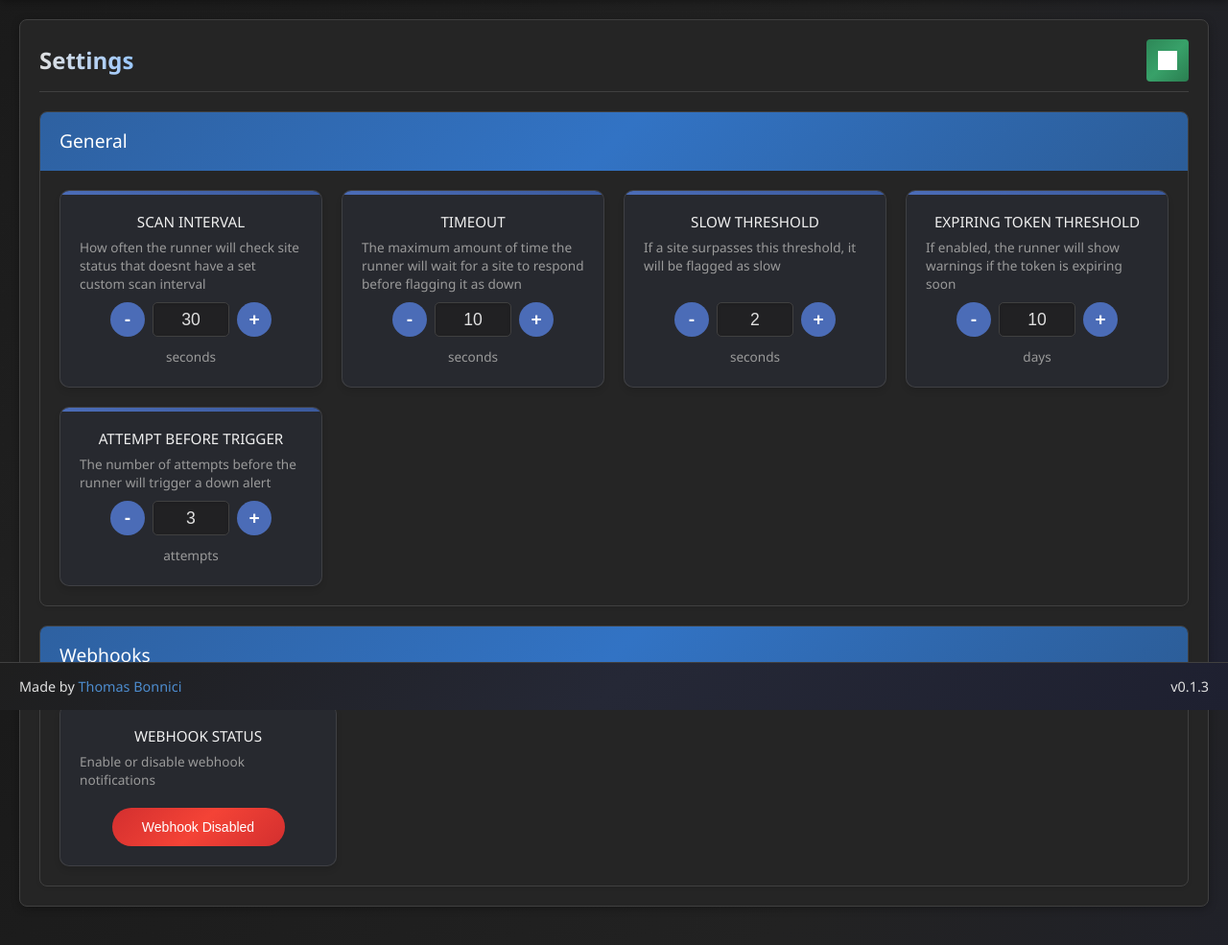
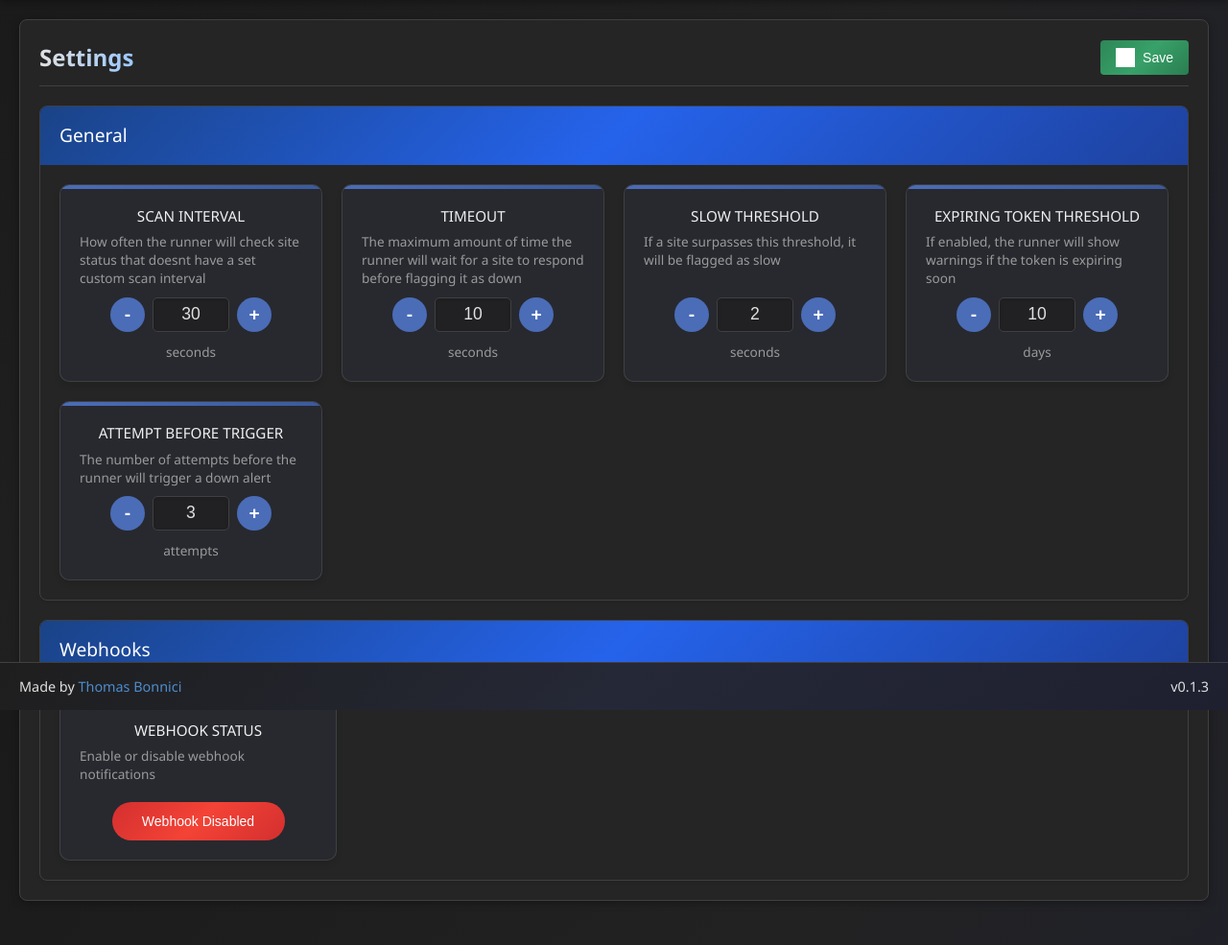
Before and after one commit to DarthTigerson/Simple-Site-Monitor, a FastAPI app: page /settings in a window 1280 px wide. Shown: the part 60-1045 px from the top of the page at 96% size. After the commit the page ends 1001 px from the top, so only its background shows below. Run offline with FastAPI, Linux system fonts and the light colour scheme; grey boxes are pictures that could not be loaded.

Commit message:
Settings page visual alignment

```diff
--- a/static/css/settings.css
+++ b/static/css/settings.css
@@ -59,7 +59,7 @@
 }
 
 .settings-card-header {
-    background: linear-gradient(135deg, #2e61a1 0%, #3273c4 50%, #2c5d98 100%);
+    background: linear-gradient(135deg, #1a4387 0%, #2563eb 50%, #1e429f 100%);
     color: white;
     padding: 15px 20px;
 }
@@ -442,13 +442,17 @@
     background: linear-gradient(135deg, #2d8757 0%, #38a169 50%, #2a7d50 100%);
     color: white;
     border: none;
-    width: 44px;
-    height: 44px;
-    border-radius: 4px;
     display: flex;
     align-items: center;
-    justify-content: center;
+    gap: 8px;
+    padding: 8px 16px;
+    border-radius: 4px;
     transition: background-color 0.3s, transform 0.2s;
+}
+
+.section-header .btn-success img {
+    width: 20px;
+    height: 20px;
 }
 
 .section-header .btn-success:hover {
--- a/templates/settings.html
+++ b/templates/settings.html
@@ -7,6 +7,7 @@
             <h2>Settings</h2>
             <button type="button" id="saveSettingsBtn" class="btn btn-success">
                 <img src="/static/images/save.svg" width="20" height="20" alt="Save" style="filter: brightness(0) invert(1);">
+                <span>Save</span>
             </button>
         </div>
 
```
